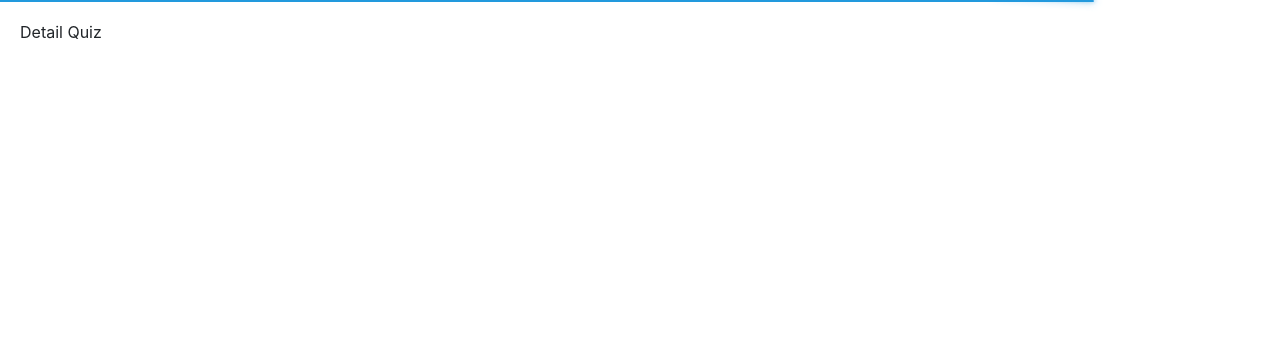
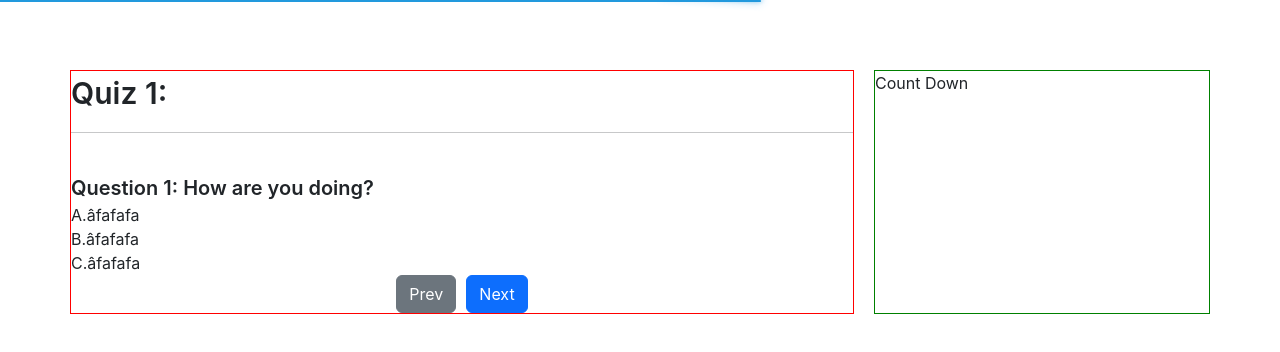
Before and after one commit to hieuhv92/create-react-app, a React (Create React App) app: page /quiz/1 in a window 1280 px wide. Shown: the top 352 px of the page. Built offline with nearby package versions, Linux system fonts and the light colour scheme; no server answers.

Commit message:
Design quiz layout

```diff
--- a/src/components/User/DetailQuiz.js
+++ b/src/components/User/DetailQuiz.js
@@ -1,12 +1,14 @@
 import { useEffect } from "react";
-import { useParams } from "react-router-dom";
-import { getQuizData } from '../../services/ApiServices'
+import { useParams, useLocation } from "react-router-dom";
+import { getQuizData } from '../../services/ApiServices';
 import _ from 'lodash';
+import './DetailQuiz.scss';
 
-const DetailQuiz = () => {
+const DetailQuiz = (props) => {
     const params = useParams();
     const quizId = params.id;
-
+    const location = useLocation();
+    console.log(location)
     useEffect(() => {
         fetchQuestionData();
     }, [quizId]);
@@ -38,7 +40,30 @@ const DetailQuiz = () => {
 
     return (
         <div className="detail-quiz-container">
-            Detail Quiz
+            <div className="left-content">
+                <div className="q-title">
+                    Quiz {quizId}: {location?.state?.quizTitle}
+                </div>
+                <hr />
+                <div className="q-body">
+                    <img />
+                </div>
+                <div className="q-content">
+                    <div className="question">Question 1: How are you doing?</div>
+                    <div className="answers">
+                        <div>A.âfafafa</div>
+                        <div>B.âfafafa</div>
+                        <div>C.âfafafa</div>
+                    </div>
+                </div>
+                <div className="q-footer">
+                    <button className="btn btn-secondary">Prev</button>
+                    <button className="btn btn-primary">Next</button>
+                </div>
+            </div>
+            <div className="right-content">
+                Count Down
+            </div>
         </div>
     )
 }
--- /dev/null
+++ b/src/components/User/DetailQuiz.scss
@@ -0,0 +1,33 @@
+.detail-quiz-container {
+    display: flex;
+    gap: 20px;
+    padding: 50px;
+
+    .left-content {
+        border: 1px solid red;
+        width: 70%;
+
+        .q-title {
+            font-size: 30px;
+            font-weight: 600;
+        }
+
+        .q-content {
+            .question {
+                font-size: 20px;
+                font-weight: 600;
+            }
+        }
+
+        .q-footer {
+            display: flex;
+            justify-content: center;
+            gap: 10px
+        }
+    }
+
+    .right-content {
+        border: 1px solid green;
+        width: 30%;
+    }
+}
--- a/src/components/User/ListQuiz.js
+++ b/src/components/User/ListQuiz.js
@@ -26,7 +26,7 @@ const ListQuiz = () => {
                             <div className="card-body">
                                 <h5 className="card-title">Quiz {index + 1}</h5>
                                 <p className="card-text">{quiz.description}</p>
-                                <button onClick={() => navigate(`/quiz/${quiz.id}`)} className="btn btn-primary">Start Now</button>
+                                <button onClick={() => navigate(`/quiz/${quiz.id}`, { state: { quizTitle: quiz.description } })} className="btn btn-primary">Start Now</button>
                             </div>
                         </div>
                     )
```
